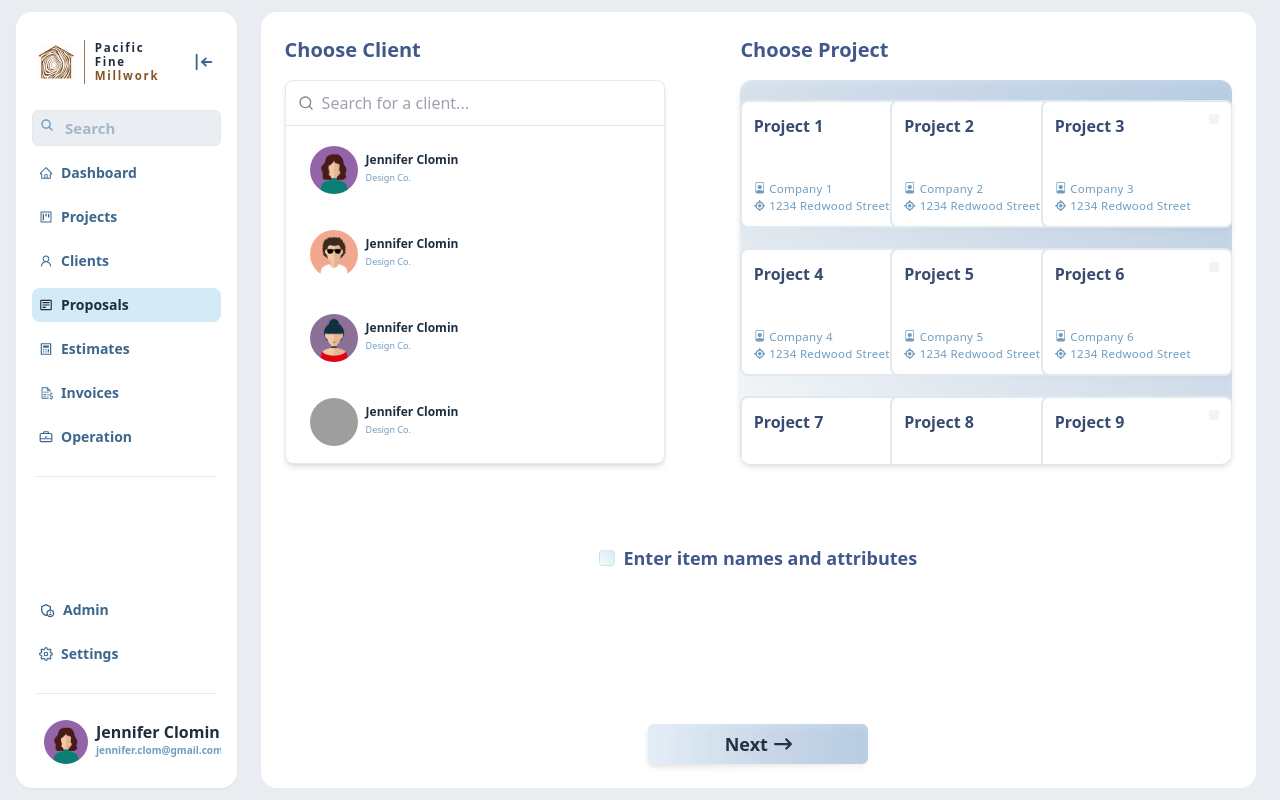
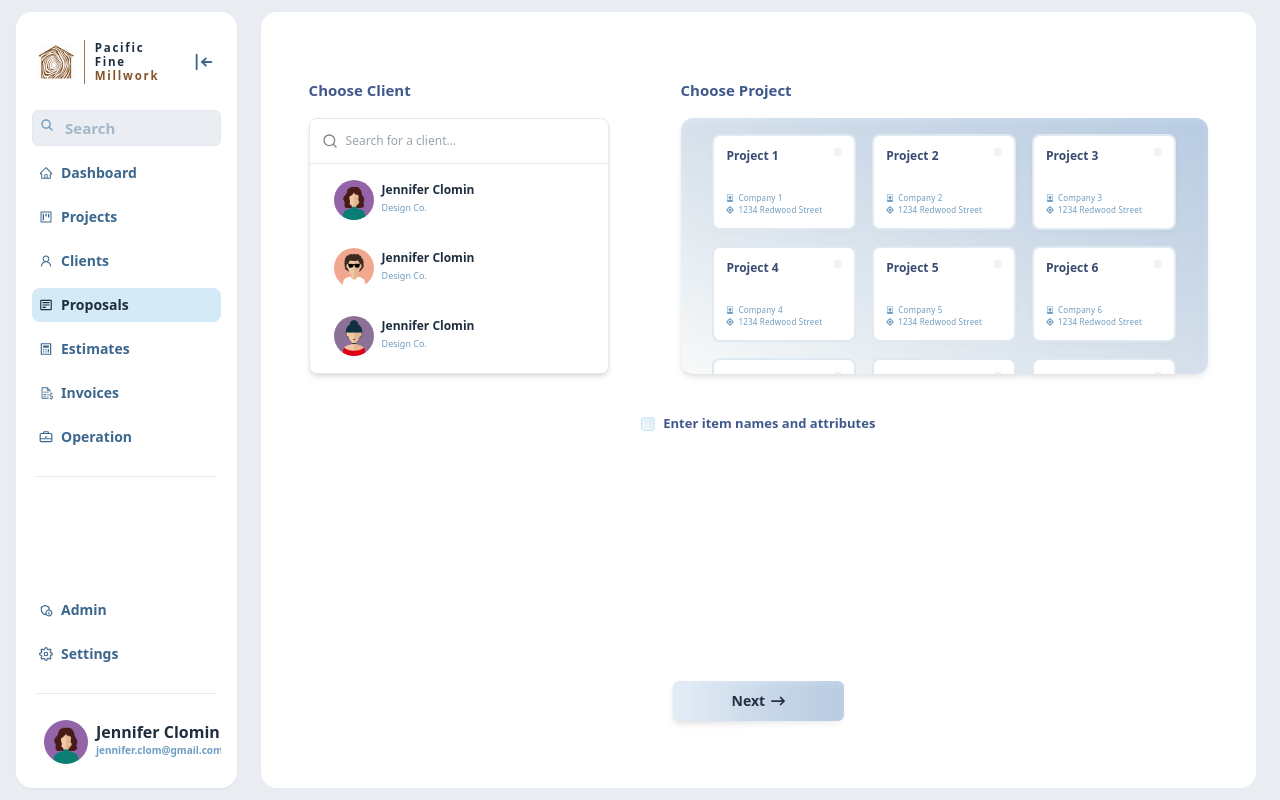
Before and after one commit to asojonih08/business_ops_app, a Next.js app: page /proposals in a window 1280 px wide. Built offline with nearby package versions, Linux system fonts and the light colour scheme; grey boxes are pictures that could not be loaded.

Commit message:
Fix sizing in create proposal for smaller screens

```diff
--- a/app/proposals/page.tsx
+++ b/app/proposals/page.tsx
@@ -30,31 +30,30 @@ import { FaArrowRightLong } from "react-icons/fa6";
 
 export default function page() {
   return (
-    <div className="w-full h-full bg-white p-6 rounded-2xl flex flex-col gap-10 items-center justify-center">
+    <div className="w-full h-full bg-white px-12 py-12 2xl:px-0 2xl:py-0 p-6 rounded-2xl flex flex-col gap-10 items-center justify-center">
       {/* <Link href={"/proposals/create-proposal/project1"}>Test</Link> */}
       <div className="flex w-full justify-center gap-[8%]">
-        <div className="h-96 flex flex-col gap-4">
-          <span className="font-semibold text-accent-800 text-xl">
+        <div className="h-64 2xl:h-96 flex flex-col gap-4">
+          <span className="font-semibold text-accent-800 text-[15px] 2xl:text-xl w-[300px] 2xl:w-[400px]">
             Choose Client
           </span>
           <ClientSelect />
         </div>
-        <div className="flex flex-col gap-4 w-[680px] ">
-          <span className="font-semibold text-accent-800 text-xl">
+        <div className="flex flex-col gap-4 w-[540px] 2xl:w-[680px] ">
+          <span className="font-semibold text-accent-800 text-[15px] 2xl:text-xl">
             Choose Project
           </span>
-          <div className="px-10 h-96 from-[#f7f9f9] to-accent-base/40 bg-gradient-to-tr rounded-xl drop-shadow-md overflow-y-scroll">
+          <div className="px-10 h-64 2xl:h-96 from-[#f7f9f9] to-accent-base/40 bg-gradient-to-tr rounded-xl drop-shadow-md overflow-y-scroll">
             <ProjectSelect />
           </div>
         </div>
       </div>
-      <div></div>
       <div className="flex w-full h-1/3 px-32">
         <ItemsInput />
       </div>
       <div className="w-full px-36 flex justify-center">
         <Button
-          className="from-accent-100 to-accent-base/40 bg-gradient-to-r font-semibold text-accent-950 text-lg w-1/3 drop-shadow-md duration-500 px-0 py-0
+          className="from-accent-100 to-accent-base/40 bg-gradient-to-r font-semibold text-accent-950 text-sm 2xl:text-lg w-[28%] 2xl:w-[30%] drop-shadow-md duration-500 px-0 py-0
                 hover:bg-primary-300/70
         "
         >
--- a/components/ClientSelect.tsx
+++ b/components/ClientSelect.tsx
@@ -38,9 +38,9 @@ const placeholder_avatars = [
 function ClientCard({ avatarimg, name, company = "", email = "" }: any) {
   return (
     <div className="flex gap-2 items-center">
-      <Avatar className="h-12 w-13 2xl:h-13 2xl:w-13">
+      <Avatar className="h-10 w-10 2xl:h-13 2xl:w-13">
         <AvatarImage src={avatarimg.src} />
-        <AvatarFallback className="h-12 w-12 2xl:h-13 2xl:w-13">
+        <AvatarFallback className="h-10 w-10 2xl:h-13 2xl:w-13">
           <p>CN</p>
         </AvatarFallback>
       </Avatar>
@@ -65,13 +65,13 @@ export default function ClientSelect() {
     setSelectedKey(index);
   }
   return (
-    <Command className="rounded-lg border shadow-md md:min-w-[380px] h-full overflow-visible">
+    <Command className="rounded-lg border shadow-md md:min-w-[300px] h-full overflow-visible">
       <CommandInput
-        className="text-accent-600 placeholder:text-accent-500 font-medium text-[16px]"
+        className="text-accent-600 placeholder:text-accent-500 font-medium text-xs 2xl:text-[16px]"
         placeholder="Search for a client..."
       />
       <CommandList className="max-h-96">
-        <CommandEmpty>No results found.</CommandEmpty>
+        <CommandEmpty className="font-medium text-xs 2xl:text-[16px] p-4 text-accent-800">No results found.</CommandEmpty>
 
         {[0, 1, 2, 3].map((value, index) => (
           <CommandItem
@@ -80,7 +80,7 @@ export default function ClientSelect() {
               selectedKey === index
                 ? "border-[2px] border-primary-500/50"
                 : "border-transparent hover:bg-[#F8F9FA]"
-            }  hover:border-primary-500/50 my-1 mx-1.5 rounded-xl border-[2px] h-20 p-0`}
+            }  hover:border-primary-500/50 my-1 mx-1.5 rounded-xl border-[2px] h-16 2xl:h-20 p-0`}
           >
             <Button
               onClick={() => {
--- a/components/ItemsInput.tsx
+++ b/components/ItemsInput.tsx
@@ -11,14 +11,14 @@ export default function ItemsInput() {
     <div className="flex flex-col gap-10 w-full h-full items-center">
       <div className="items-center justify-center flex space-x-2 w-full">
         <Checkbox
-          className="from-[#f7f9f9] to-primary-base/90 bg-gradient-to-tr border-primary-500/15 border"
+          className="from-[#f7f9f9] to-primary-base/90 bg-gradient-to-tr border-primary-500/15 items-center border h-3.5 w-3.5 2xl:h-7 2xl:w-7"
           checked={showItemsInputTable}
           onCheckedChange={() => setShowItemsInputTable(!showItemsInputTable)}
           id="terms1"
         />
         <label
           htmlFor="terms1"
-          className="text-lg font-semibold text-accent-800"
+          className="text-[13px] 2xl:text-lg font-semibold text-accent-800"
         >
           Enter item names and attributes
         </label>
--- a/components/ProjectSelect.tsx
+++ b/components/ProjectSelect.tsx
@@ -32,7 +32,7 @@ export default function ProjectSelect() {
       animate={"visible"}
       variants={container}
       initial={"hidden"}
-      className="h-fit w-fit grid grid-rows-2 grid-cols-3 place-items-center  place-content-center gap-x-10 gap-y-5 my-5"
+      className="h-fit w-fit grid grid-rows-2 grid-cols-3 place-items-center place-content-center gap-x-8 gap-y-4 my-4 2xl:gap-x-10 2xl:gap-y-5 2xl:my-5"
     >
       {[0, 1, 2, 3, 4, 5, 6, 7, 8, 9, 10, 11].map((value, index) => (
         <motion.li
@@ -40,7 +40,7 @@ export default function ProjectSelect() {
           variants={item}
           key={value}
           whileHover={selectedProject !== index ? { scale: 1.03 } : {}}
-          className={`h-32 w-48 bg-white rounded-lg hover:border-[2px] hover:border-primary-500/60 border-[2px] hover:scale-125 duration-200 ${
+          className={`h-24 w-[144px] 2xl:h-32 2xl:w-48 bg-white rounded-lg hover:border-[2px] hover:border-primary-500/60 border-[2px] duration-200 ${
             selectedProject === index
               ? "border-primary-500/60"
               : "border-textColor-300/35"
@@ -48,20 +48,20 @@ export default function ProjectSelect() {
         >
           <div className="flex flex-col justify-between h-full w-full p-3">
             <span className="flex justify-between">
-              <h3 className="font-bold text-accent-900">Project {index + 1}</h3>
+              <h3 className="font-bold text-accent-900 text-xs 2xl:text-base">Project {index + 1}</h3>
               <span
                 className={`${
                   selectedProject === index
                     ? "bg-primary-500/50"
                     : "bg-textColor-100/70"
-                } rounded-[2px] h-2.5 w-2.5`}
+                } rounded-[2px] h-2 w-2 2xl:h-2.5 2xl:w-2.5`}
               ></span>
             </span>
             <span>
-              <span className="flex gap-1 items-center text-[11.5px] font-medium text-textColor-400 tracking-wide">
+              <span className="flex gap-1 items-center text-[8px] 2xl:text-[11.5px] font-medium text-textColor-400 tracking-wide">
                 <BsFilePerson /> Company {index + 1}
               </span>
-              <span className="flex gap-1 items-center text-[11.5px] font-medium text-textColor-400 tracking-wide">
+              <span className="flex gap-1 items-center text-[8px] 2xl:text-[11.5px] font-medium text-textColor-400 tracking-wide">
                 <FaLocationCrosshairs /> 1234 Redwood Street
               </span>
             </span>
```
